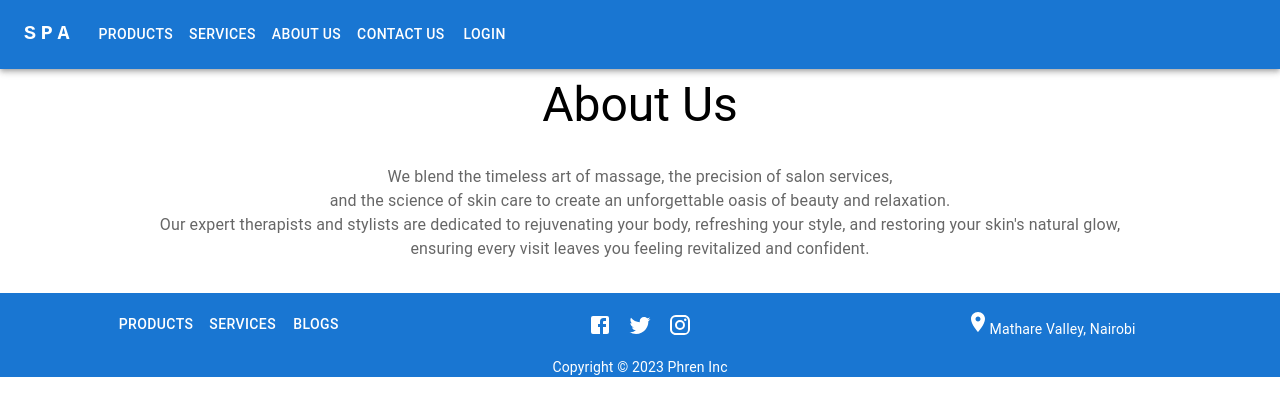
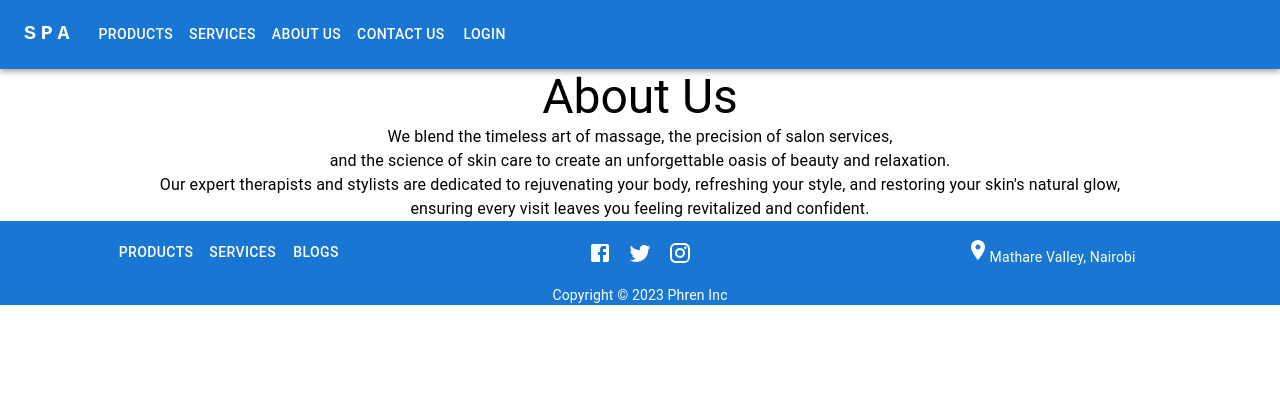
Before and after one commit to phren-ke/spa, a React (Create React App) app: page /About in a window 1280 px wide. Shown: the top 416 px of the page. Built offline with nearby package versions, Linux system fonts and the light colour scheme.

Commit message:
fix changes

```diff
--- a/src/components/common/AboutUs.js
+++ b/src/components/common/AboutUs.js
@@ -3,11 +3,28 @@ import {
     Box,
     Typography,
 } from '@mui/material';
+import { makeStyles } from '@mui/styles';
+const useStyles = makeStyles({
+  about: {
+      display:'flex',
+      flexDirection: 'column',
+      mt:1,
+  },
+  paragraph:{
+    my:2,
+    color:'text.secondary',
+    textAlign:'center',
+    p:2
+  }
+
+});
+
 function AboutUs() {
+  const classes = useStyles();
   return (
-  <Box display='flex'flexDirection= 'column'sx={{justifyContent:'center', mt:1}}>
+  <Box className={classes.about}>
     <Typography variant='h3'>About Us</Typography>
-    <Typography my={2} color='text.secondary'sx={{textAlign:'center', p:2}}>We blend the timeless art of massage, the precision of salon services,<br/> and the science of skin care to create an unforgettable oasis of beauty and relaxation.<br/>
+    <Typography className={classes.paragraph}>We blend the timeless art of massage, the precision of salon services,<br/> and the science of skin care to create an unforgettable oasis of beauty and relaxation.<br/>
      Our expert therapists and stylists are dedicated to rejuvenating your body, refreshing your style, and restoring your skin's natural glow, <br/>
      ensuring every visit leaves you feeling revitalized and confident.</Typography>
   </Box>
```
